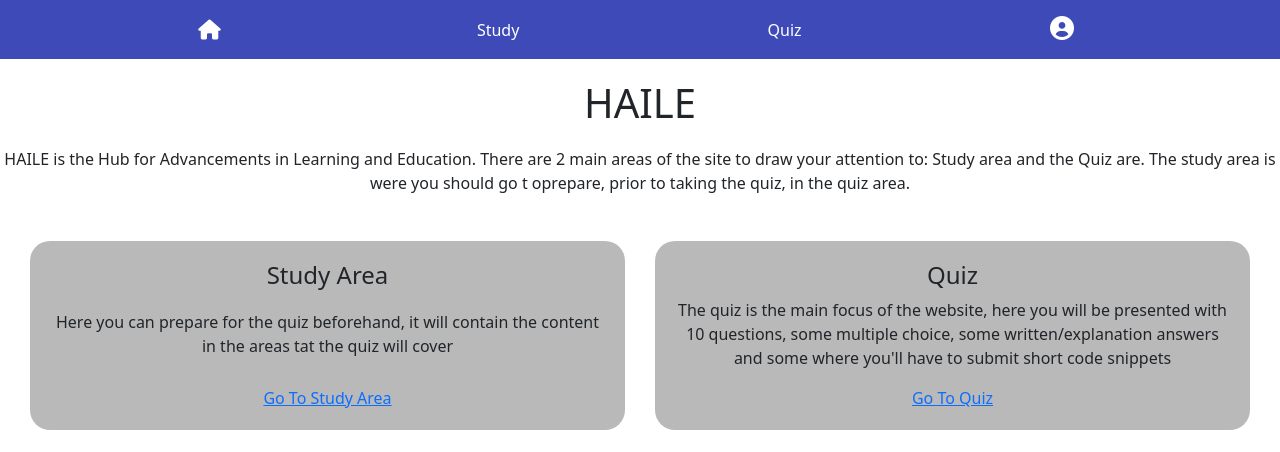
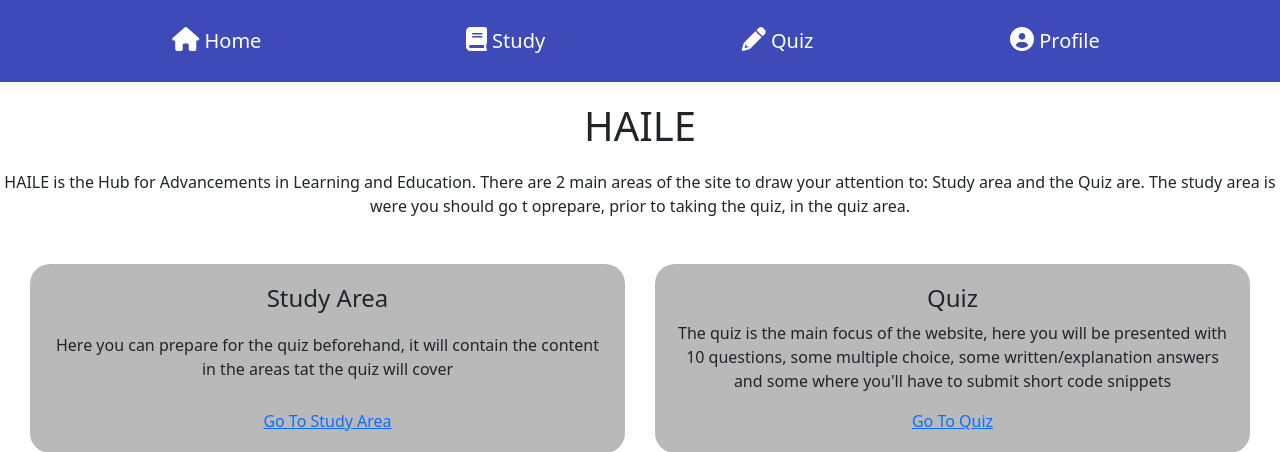
Before and after one commit to GaryAllan1/L4-Project, a Django app: page / in a window 1280 px wide. Shown: the top 452 px of the page. Run offline with Django 4.2, Linux system fonts and the light colour scheme.

Commit message:
minor improvements to nav bar

```diff
--- a/src/haile/templates/base.html
+++ b/src/haile/templates/base.html
@@ -14,6 +14,9 @@
         <script src="https://cdnjs.cloudflare.com/ajax/libs/popper.js/2.11.6/umd/popper.min.js"></script>
 
         <style>
+            a{
+                display: block;
+            }
             nav {
             background-color: #3e4ab8;
             }
@@ -25,10 +28,13 @@
                 align-items: center;
                 justify-content: center;
                 flex-grow: 1;
-                cursor: pointer;
             }
-            #profile-icon {
-                font-size: 24px; /* Adjust the size as needed */
+            i {
+                font-size: 24px;
+            }
+            .nav-link-content {
+                padding: 10px;
+                font-size: 20px;
             }
         </style>
     </head>
@@ -38,7 +44,10 @@
                 <!-- Home Icon -->
                 <div class="nav-item-wrapper">
                     <a class="navbar-brand" href="{% url 'index' %}">
-                        <i class="fas fa-home"></i>
+                        <div class="nav-link-content">
+                            <i class="fas fa-home"></i>
+                            Home
+                        </div>
                     </a>
                 </div>
 
@@ -46,7 +55,12 @@
                 <div class="nav-item-wrapper">
                     <ul class="navbar-nav">
                         <li class="nav-item">
-                            <a class="nav-link" href="{% url 'study' %}">Study</a>
+                            <a class="nav-link" href="{% url 'study' %}">
+                                <div class="nav-link-content">
+                                    <i class="fas fa-book"></i>
+                                    Study
+                                </div>
+                            </a>
                         </li>
                     </ul>
                 </div>
@@ -55,7 +69,12 @@
                 <div class="nav-item-wrapper">
                     <ul class="navbar-nav">
                         <li class="nav-item">
-                            <a class="nav-link" href="{% url 'quiz_intro' %}">Quiz</a>
+                            <a class="nav-link" href="{% url 'quiz_intro' %}">
+                                <div class="nav-link-content">
+                                    <i class="fas fa-pencil-alt"></i>
+                                    Quiz
+                                </div>
+                            </a>
                         </li>
                     </ul>
                 </div>
@@ -65,12 +84,14 @@
                     <ul class="navbar-nav ml-auto">
                         <li class="nav-item">
                             <a class="nav-link" href="{% url 'signup' %}">
-                                <i id="profile-icon" class="fas fa-user-circle"></i>
+                                <div class="nav-link-content">
+                                    <i id="profile-icon" class="fas fa-user-circle"></i>
+                                    Profile
+                                </div>
                             </a>
                         </li>
                     </ul>
                 </div>
-
             </div>
         </nav>
 
```
